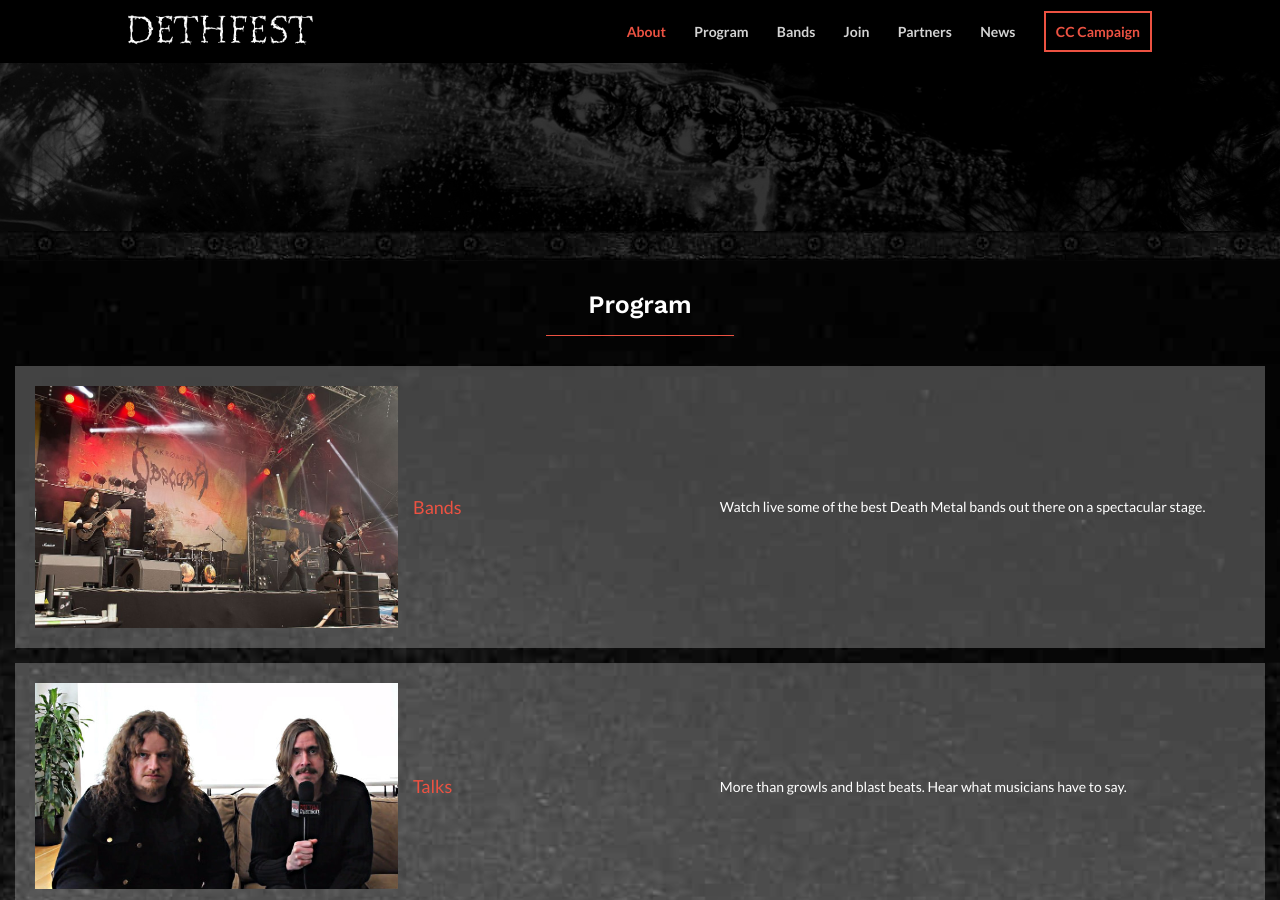
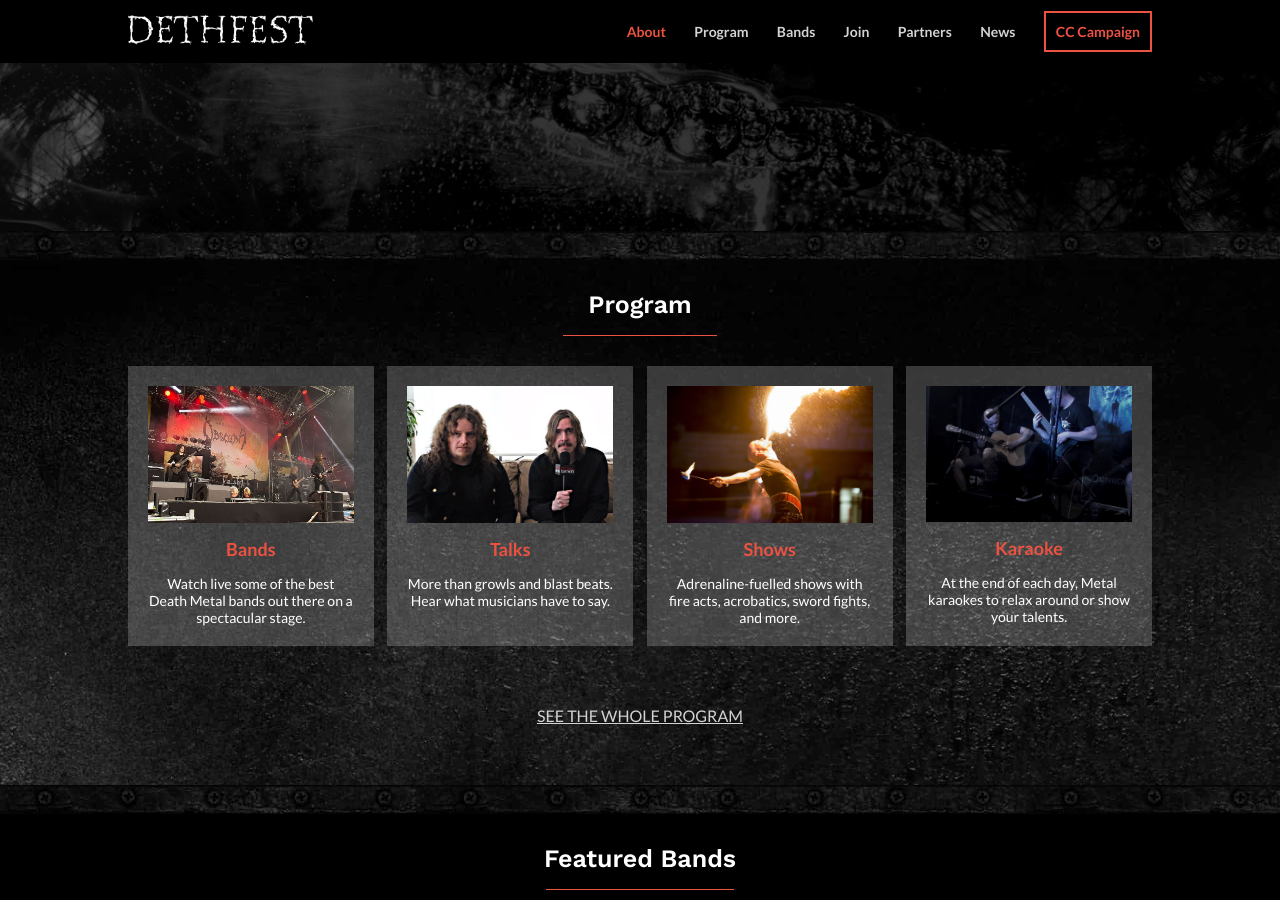
Before and after one commit to AkashaRojee/dethfest, a Jekyll site: the page built from index.html, in a window 1280 px wide and 900 px high, scrolled down 669 px. Built offline with Jekyll 4.4.1, drawn with Linux system fonts in a browser that asks for light colours; nearby versions of some CDN libraries.

Commit message:
Style Main Program for desktop

```diff
--- a/_includes/home.html
+++ b/_includes/home.html
@@ -16,15 +16,16 @@
 
 <section class="divider"></section>
 
-<section id="program" class="background-pattern p-x-15 p-y-30">
+<section id="program" class="flex-col background-pattern p-x-default p-y-30">
   <h2 class="cards-heading border-bottom flex-col align-center m-b-30">Program</h2>
 
+  <div class="program-cards flex-col">
     <!-- Program: Bands -->
     <div class="program-card flex-row justify-around p-20 m-b-15">
       <div class="program-image flex-col justify-center w-30">
         <img class="fill-fit" src="images/program/bands.jpg">
       </div>
-    <span class="program-title flex-col justify-center w-25 m-l-15 font-orange font-18 font-bold vertical-center">
+      <span class="program-title flex-col justify-center w-25 m-l-15 font-orange font-18 weight-bold vertical-center">
         Bands
       </span>
       <p class="program-description flex-col justify-center w-45 m-l-15 font-small">
@@ -37,7 +38,7 @@
       <div class="program-image flex-col justify-center w-30">
         <img class="fill-fit" src="images/program/talks.jpg">
       </div>
-    <span class="program-title flex-col justify-center w-25 m-l-15 font-orange font-18 font-bold vertical-center">
+      <span class="program-title flex-col justify-center w-25 m-l-15 font-orange font-18 weight-bold vertical-center">
         Talks
       </span>
       <p class="program-description flex-col justify-center w-45 m-l-15 font-small">
@@ -50,7 +51,7 @@
       <div class="program-image flex-col justify-center w-30">
         <img class="fill-fit" src="images/program/shows.jpg">
       </div>
-    <span class="program-title flex-col justify-center w-25 m-l-15 font-orange font-18 font-bold vertical-center">
+      <span class="program-title flex-col justify-center w-25 m-l-15 font-orange font-18 weight-bold vertical-center">
         Shows
       </span>
       <p class="program-description flex-col justify-center w-45 m-l-15 font-small">
@@ -63,18 +64,20 @@
       <div class="program-image flex-col justify-center w-30">
         <img class="fill-fit" src="images/program/karaoke.jpg">
       </div>
-    <span class="program-title flex-col justify-center w-25 m-l-15 font-orange font-18 font-bold vertical-center">
+      <span class="program-title flex-col justify-center w-25 m-l-15 font-orange font-18 weight-bold vertical-center">
         Karaoke
       </span>
       <p class="program-description flex-col justify-center w-45 m-l-15 font-small">
         At the end of each day, Metal karaokes to relax around or show your talents.
       </p>
     </div>
+  </div>
 
   <div class="flex-row justify-center m-t-30">
-    <button class="flex-row justify-center p-20 program-button" type="button">
+    <button class="mobile flex-row justify-center p-20 program-button" type="button">
       <span class="heading semi-bold font-18">Join Deathfest 2021</span>
     </button>
+    <a class="color-grey weight-medium m-y-30" href="#">SEE THE WHOLE PROGRAM</a>
   </div>
 
 </section>
--- a/css/style.css
+++ b/css/style.css
@@ -267,6 +267,11 @@
   margin-top: 30px;
 }
 
+.m-y-30 {
+  margin-top: 30px;
+  margin-bottom: 30px;
+}
+
 .p-x-10 {
   padding: 10px;
 }
@@ -397,7 +402,7 @@
   ========================================
 */
 #program .program-card {
-  background-color: rgba(255, 255, 255, 0.25);
+  background-color: rgba(211, 211, 211, 0.25);
 }
 
 #program .program-button {
@@ -517,6 +522,48 @@
   h1 {
     font-size: 60px;
   }
+  /*
+  ========================================
+  Main Program
+  ========================================
+  */
+  .program-cards {
+    -webkit-box-orient: horizontal;
+    -webkit-box-direction: normal;
+        -ms-flex-direction: row;
+            flex-direction: row;
+    -webkit-box-pack: justify;
+        -ms-flex-pack: justify;
+            justify-content: space-between;
+  }
+  .program-card {
+    width: 24%;
+    -ms-flex-wrap: wrap;
+        flex-wrap: wrap;
+    -webkit-box-orient: vertical;
+    -webkit-box-direction: normal;
+        -ms-flex-direction: column;
+            flex-direction: column;
+    -webkit-box-pack: unset;
+        -ms-flex-pack: unset;
+            justify-content: unset;
+    margin-bottom: 0px;
+  }
+  .program-card > * {
+    text-align: center;
+    -webkit-box-orient: horizontal;
+    -webkit-box-direction: normal;
+        -ms-flex-direction: row;
+            flex-direction: row;
+    width: 100%;
+    margin-left: 0px;
+  }
+  .program-card > * img {
+    width: 100%;
+  }
+  .program-card > * + * {
+    margin-top: 15px;
+  }
 }
 
 @media (min-width: 768px) and (max-width: 890px) {
```
Also changed, not shown: css/style.scss (+37 -3 lines), images/program/karaoke.jpg, images/program/talks.jpg, 1 other file. Lines whose indentation alone changed are shown as unchanged.
